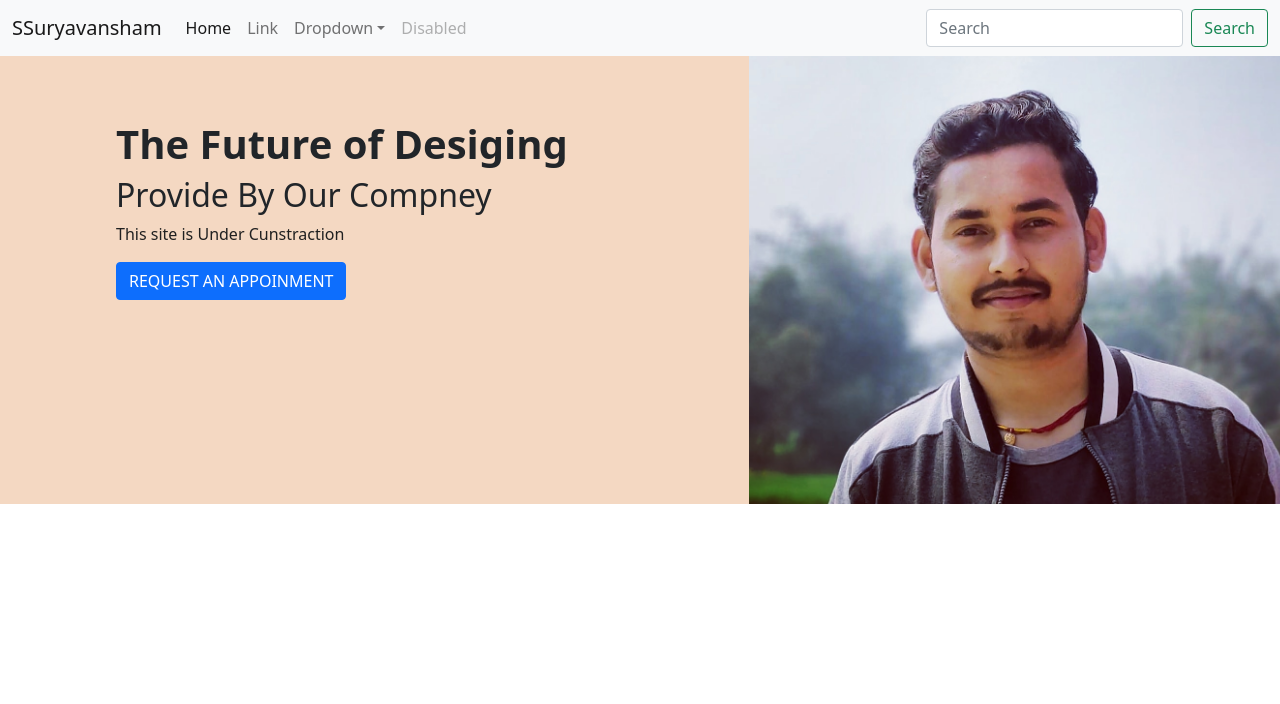
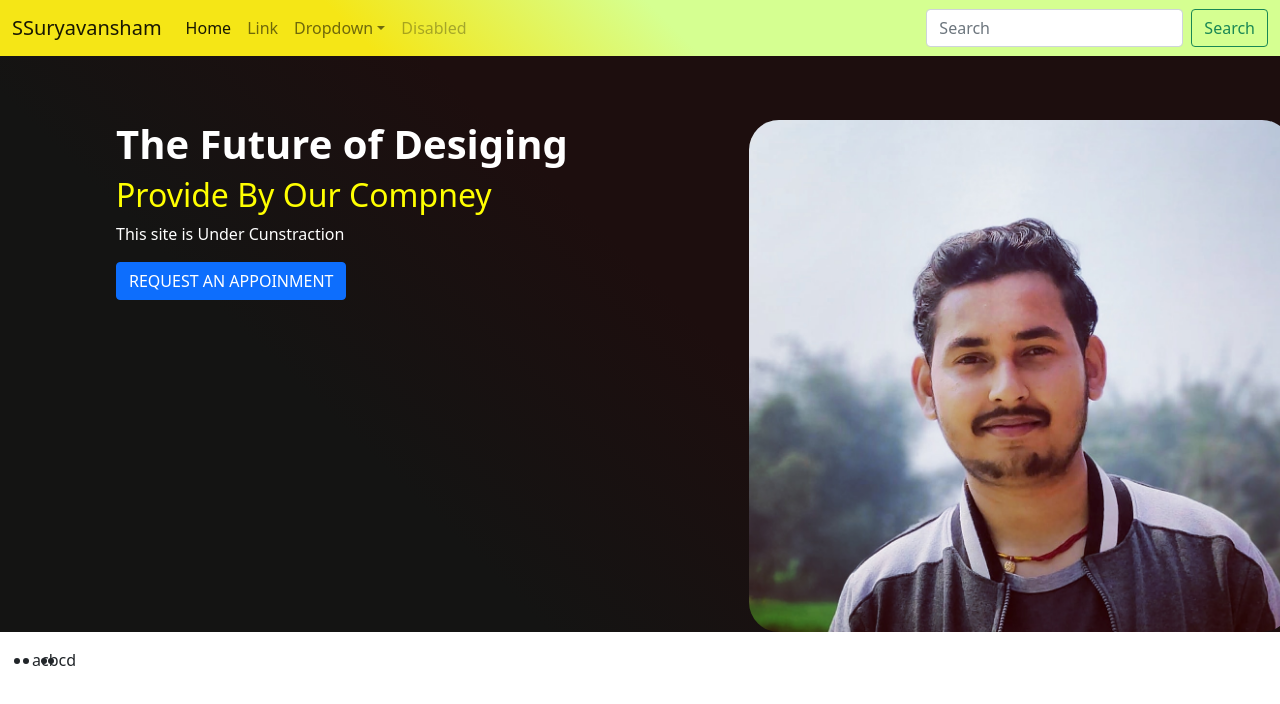
Before and after one commit to Ssuryavansham/trial, a React (Create React App) app: page / in a window 1280 px wide. Shown: the top 704 px of the page. Built offline with nearby package versions, Linux system fonts and the light colour scheme.

Commit message:
7/1/2021

```diff
--- a/src/App.css
+++ b/src/App.css
@@ -1,3 +1,7 @@
+.navbar{
+  background: linear-gradient(44.42deg, #f5e616 28.4%, #d5ff91 52.55%);
+}
+
 
 #first{
   margin-top: -5vw;
@@ -18,25 +22,38 @@
 #head{
   padding:10vw;
   padding-left: 10vw;
+
 }
 #first .card-title{
   font-weight: 600;
+  color: white;
 }
+#first h2{
+  color: yellow;
+}
+
 #first .card-text{
-  color: rgb(32, 32, 32);
+  color: rgb(255, 255, 255);
   font-weight: 400;
 
 }
 .Container{
 
-  background-color: rgba(235, 186, 146, 0.562);
-  height: 40vw;
+  background: linear-gradient(44.42deg, #141413 28.4%, #1d0e0e 52.55%);
+  height: 50vw;
+  overflow: hidden;
 
 }
-.col-md-5 {
+#first .col-md-5 {
+  margin-top: 10vw;
   background-image: url("Images/main.jpeg");
   background-size:cover;
+
+border-radius: 30px;
+border-color: 2px solid yellow;
 height: 40vw;
+
+
 
 }
 
@@ -44,10 +61,23 @@ height: 40vw;
   padding: 8vw;
 }
 
+.vid video{
+}
+
+.poster{
+  background-color: lightcoral;
+
+}
+.poster ul li{
+  float: left;
+
+}
+
+
 
 
 @media screen and (max-width: 480px) {
-  .col-md-5{
+  #first .col-md-5{
     background-size: cover;
     height: 100vw;
   }
--- a/src/App.js
+++ b/src/App.js
@@ -2,7 +2,7 @@ import logo from './logo.svg';
 import './App.css';
 import "../node_modules/bootstrap/dist/css/bootstrap.min.css"
 import Second  from './Second';
-
+import Third from './Third';
 import Navbar from "./Navbar";
 
 function App() {
@@ -11,6 +11,7 @@ function App() {
 
     <Navbar />
     <Second />
+    <Third />
 
     </>
 
--- a/src/Navbar.js
+++ b/src/Navbar.js
@@ -4,7 +4,7 @@ import "./App.css"
 const Navbar1 = () => {
   return (
     <>
-    <nav class="navbar navbar-expand-lg navbar-light bg-light">
+    <nav class="navbar navbar-expand-lg navbar-light ">
   <div class="container-fluid">
     <a class="navbar-brand" href="#">SSuryavansham</a>
     <button class="navbar-toggler" type="button" data-bs-toggle="collapse" data-bs-target="#navbarSupportedContent" aria-controls="navbarSupportedContent" aria-expanded="false" aria-label="Toggle navigation">
--- a/src/Second.js
+++ b/src/Second.js
@@ -13,9 +13,11 @@ const Second = () => {
 
 
 
-        <h1 class="card-title">The Future of Desiging</h1><h2>Provide By Our Compney</h2>
+        <h1 class="card-title">The Future of Desiging</h1><h2 >Provide By Our Compney</h2>
         <p class="card-text">This site is Under Cunstraction</p>
         <a href="#" class="btn btn-primary">REQUEST AN APPOINMENT</a>
+
+
       </div>
 
 
--- /dev/null
+++ b/src/Third.js
@@ -0,0 +1,29 @@
+import React from 'react'
+import "./App.css"
+import vid from "../src/Images/vid.mp4"
+import poster from "../src/Images/main.jpeg"
+
+const Third = () => {
+  return (
+    <>
+
+<div className="poster">
+    < ul>
+    <li>a</li>
+    <li>cb</li>
+    <li>c</li>
+    <li>d</li>
+    </ul>
+</div>
+
+
+
+</>
+
+
+);
+};
+
+
+
+export default Third;
```
Also changed, not shown: src/Images/light.jpg (added).
